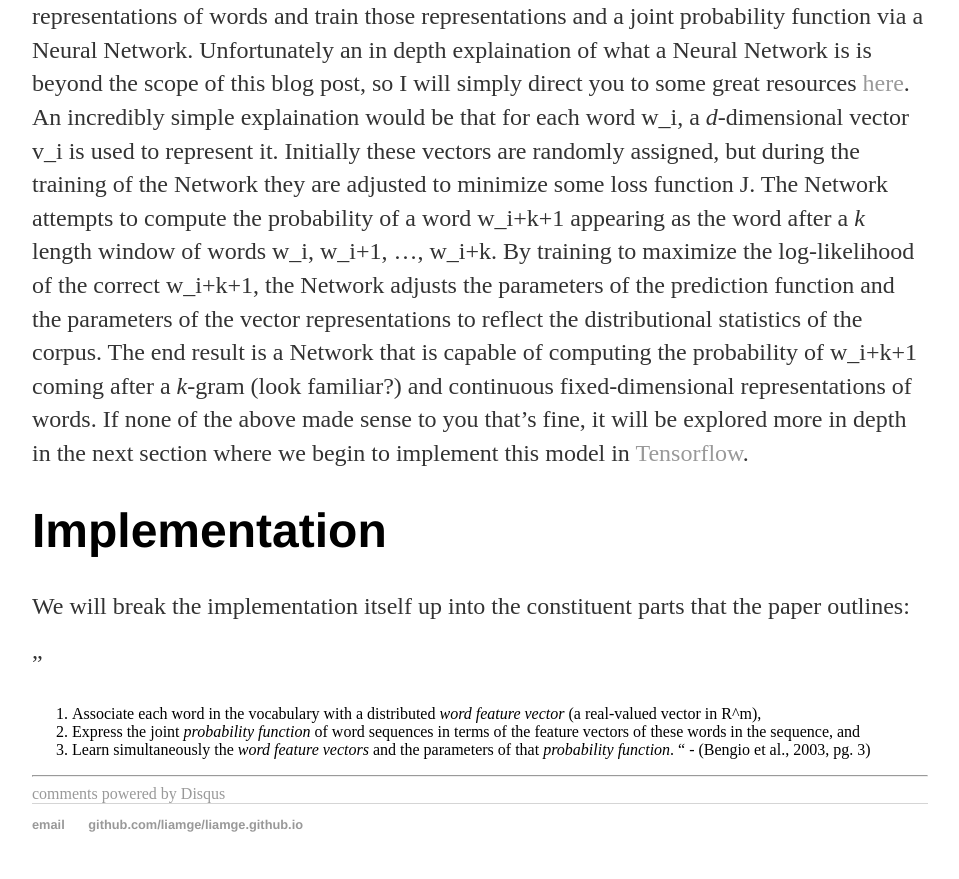
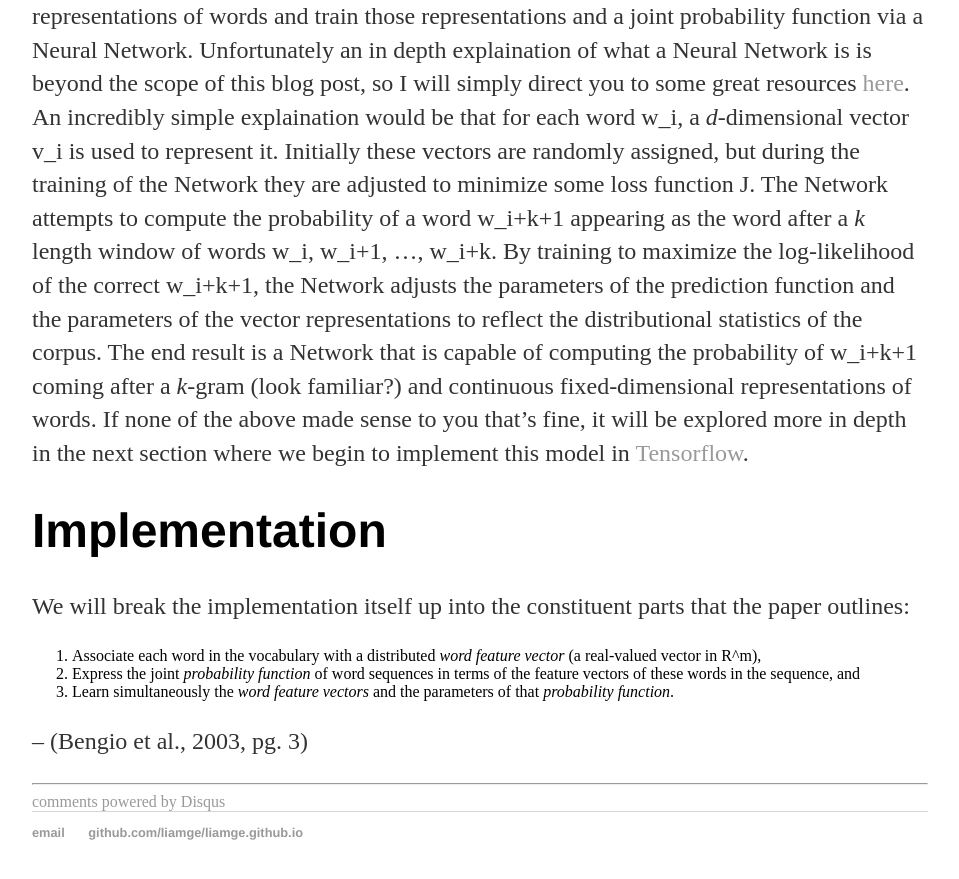
Before and after one commit to liamge/liamge.github.io, a Jekyll site: the page built from _posts/2017-06-05-neural-language-model.md, in a window 1280 px wide and 900 px high, scrolled down 1952 px. Shown: the top 879 px of the window, without its empty margins (160-1119 px from the left). Built offline with Jekyll 4.4.1, drawn with Linux system fonts in a browser that asks for light colours; comment, search, counter and statistics services are not loaded.

```diff
--- a/_posts/2017-06-05-neural-language-model.md
+++ b/_posts/2017-06-05-neural-language-model.md
@@ -27,8 +27,8 @@ The solution to this problem as proposed in [Bengio et al., 2003](http://www.jml
 
 We will break the implementation itself up into the constituent parts that the paper outlines:
 
-"
 1. Associate each word in the vocabulary with a distributed _word feature vector_ (a real-valued vector in R^m),
 2. Express the joint _probability function_ of word sequences in terms of the feature vectors of these words in the sequence, and
 3. Learn simultaneously the _word feature vectors_ and the parameters of that _probability function_.
-" - (Bengio et al., 2003, pg. 3)
+
+-- (Bengio et al., 2003, pg. 3)
```
